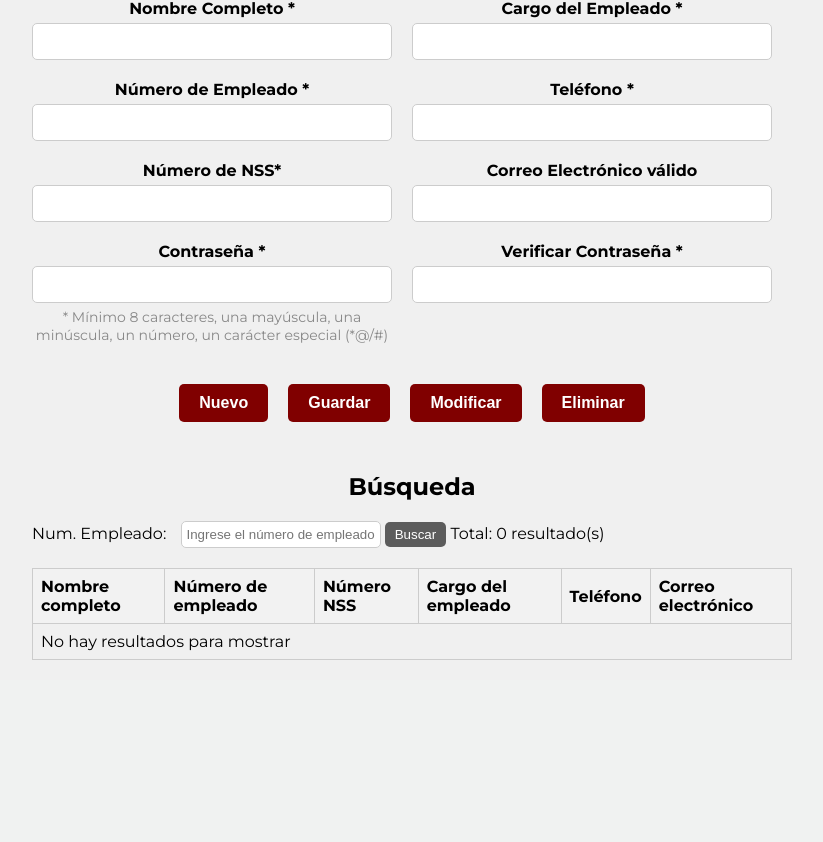
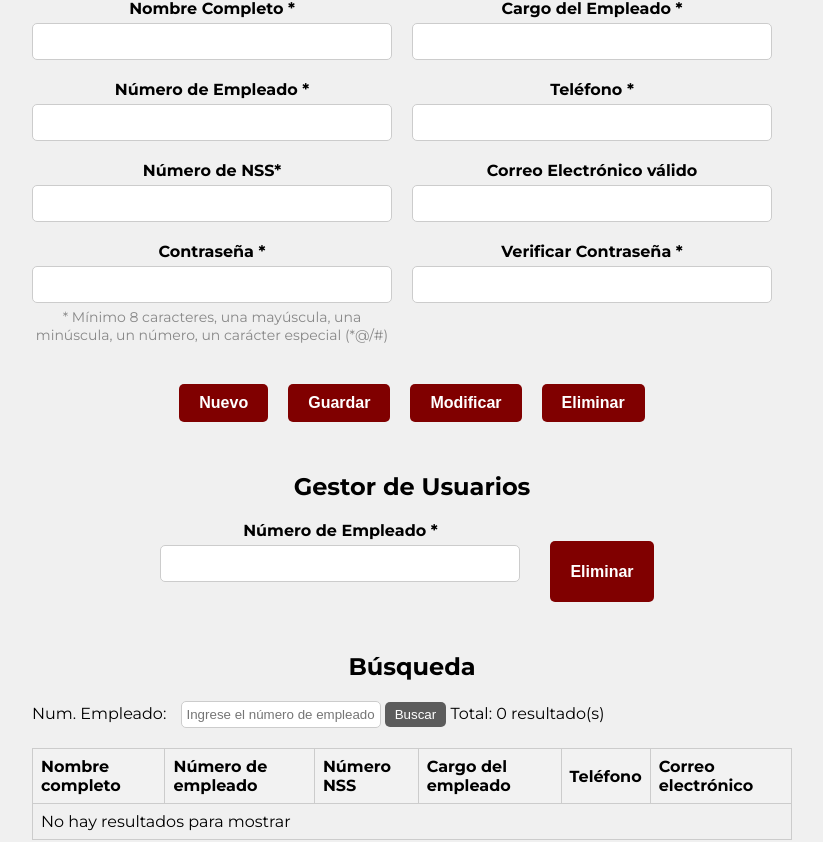
Before and after one commit to AdamariAlv/IngSoftware, a PHP site: page /dashboard_admin.php in a window 1280 px wide. Shown: the part 241-1083 px from the top of the page, without its empty margins (228-1051 px from the left). Before the commit the page ends 901 px from the top, so only its background shows below. Run offline with PHP 8.4, Linux system fonts and the light colour scheme; the visitor is signed in with stand-in values (Sample User, id 1).

Commit message:
Update dashboard_admin.php

```diff
--- a/dashboard_admin.php
+++ b/dashboard_admin.php
@@ -74,6 +74,17 @@ if(empty($CorreoElectronico))
                 <button type="button" class="small-form-button">Eliminar</button>
             </div>
         </form>
+          <h2 class="section-heading">Gestor de Usuarios</h2>
+            <form action="index.php" method="POST" class="form-container">
+                <div class="form-item">
+                    <label for="num-nss" class="form-label">Número de Empleado *</label>
+                    <input type="text" id="num-nss" name="num_empleado" class="form-input" required>
+                </div>
+                <div class="form-buttons">
+                    <button type="submit" name="eliminar_usuario" class="small-form-button">Eliminar</button>
+                </div>
+            </form>
+
         <h2 class="section-heading">Búsqueda</h2>
         <div class="search-container">
             <label for="search-num-empleado">Num. Empleado:</label>
```
